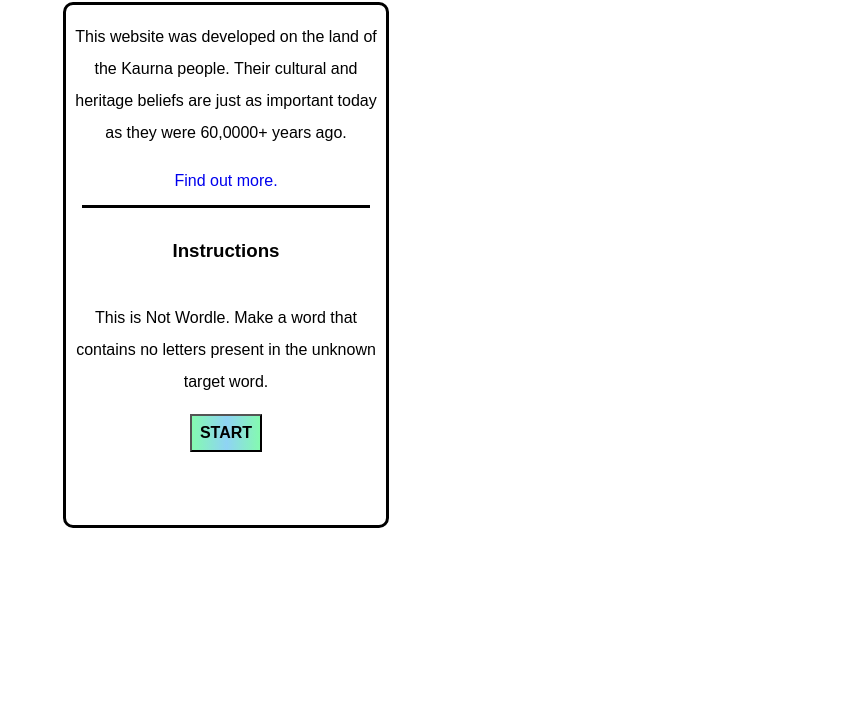
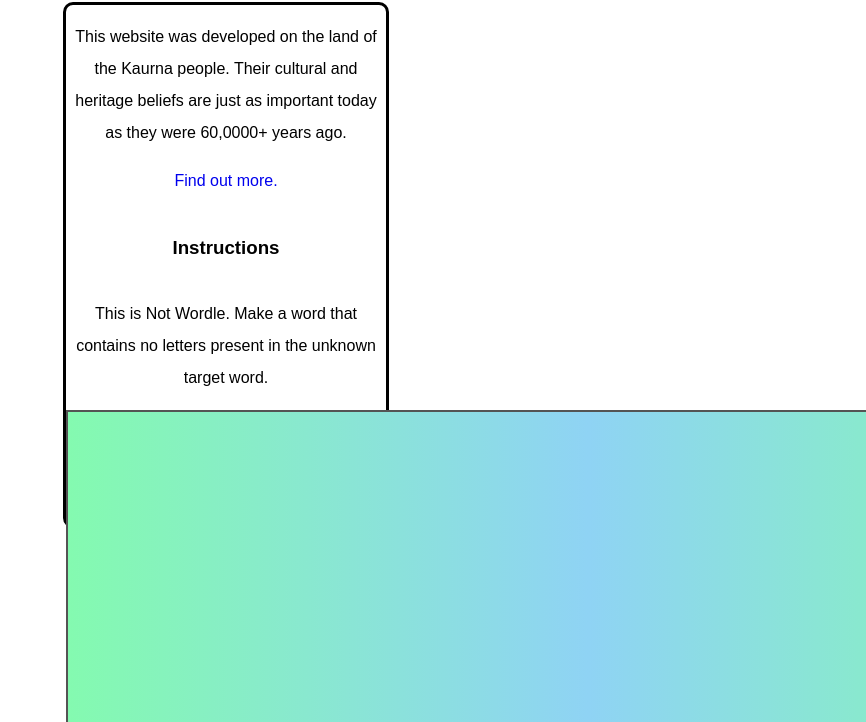
Before and after one commit to JLesDev/NotWordle, a website with bundled scripts: page index.html in a window 1280 px wide. Shown: the part 78-800 px from the top of the page, without its empty margins (414-1280 px from the left). Built offline with nearby package versions, Linux system fonts and the light colour scheme.

Commit message:
Updating the start button to be better than ever.

```diff
--- a/style.css
+++ b/style.css
@@ -150,6 +150,14 @@ a{
   text-transform: uppercase;
   /* from code pen. i am no artist.*/
   background-image: linear-gradient(to right, #84fab0 0%, #8fd3f4 51%, #84fab0 100%);
+  display: flex;
+  justify-content: center;
+  align-items: center;
+  align-content: center;
+  flex-wrap: wrap;
+  width: 80vw;
+  margin: 0 auto;
+  min-height: 100vh;
 }
 
 hr {
```
